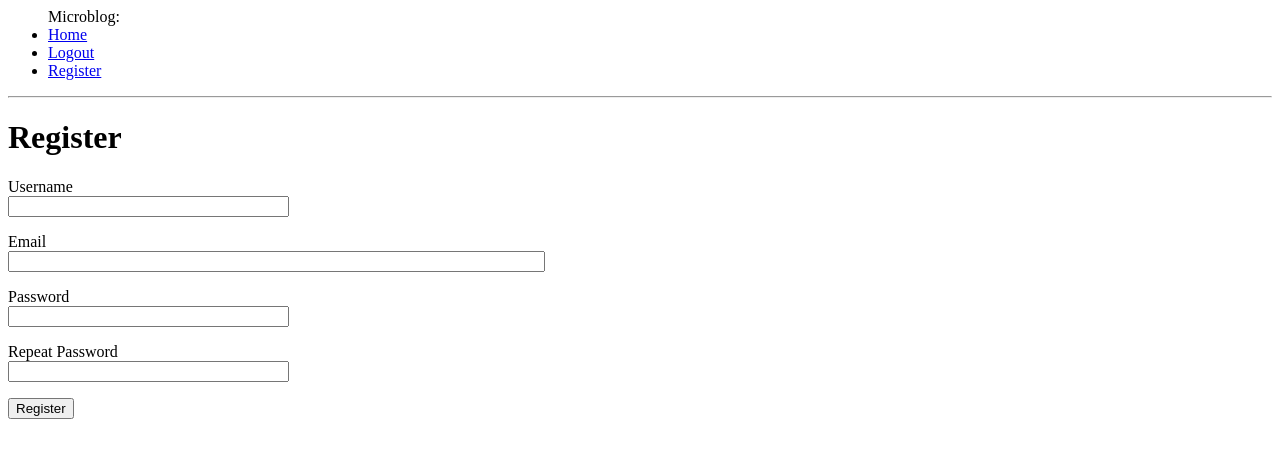
After one commit to Slsky/anoter_project, a Flask app: page /register in a window 1280 px wide. The commit adds this page. Shown: the top 458 px of the page. Run offline with Flask 2, Linux system fonts and the light colour scheme.

Commit message:
add login and register form

```diff
--- a/app/__init__.py
+++ b/app/__init__.py
@@ -2,10 +2,13 @@ from flask import Flask
 from config import Config
 from flask_sqlalchemy import SQLAlchemy
 from flask_migrate import Migrate
+from flask_login import LoginManager
 
 app = Flask(__name__)
-app.config.from_object(Config())
+app.config.from_object(Config)
 db = SQLAlchemy(app)
 migrate = Migrate(app, db)
+login = LoginManager(app)
+login.login_view = 'login'
 
 from app import routes, models
--- a/app/forms.py
+++ b/app/forms.py
@@ -1,9 +1,28 @@
 from flask_wtf import FlaskForm
 from wtforms import BooleanField, StringField, PasswordField, SubmitField
-from wtforms.validators import DataRequired
+from wtforms.validators import DataRequired, ValidationError, Email, EqualTo
+from app.models import User
 
 class LoginForm(FlaskForm):
     username = StringField("Username", validators=[DataRequired()])
     password = PasswordField("Password", validators=[DataRequired()])
     remember_me = BooleanField("Remember me")
     submit = SubmitField("Sign In")
+
+
+class RegistrationForm(FlaskForm):
+    username = StringField('Username', validators=[DataRequired()] )
+    email = StringField('Email', validators=[DataRequired(), Email()])
+    password = PasswordField('Password', validators=[DataRequired()])
+    password2 = PasswordField('Repeat Password', validators=[DataRequired(), EqualTo('password')])
+    submit = SubmitField('Register')
+
+    def validate_username(self, username):
+        user = User.query.filter_by(username=username.data).first()
+        if user is not None:
+            raise ValidationError('Please use a different username')
+
+    def validate_email(self, email):
+        user = User.query.filter_by(email=email.data).first()
+        if user is not None:
+            raise ValidationError('Please use a different email address')
--- a/app/routes.py
+++ b/app/routes.py
@@ -1,13 +1,15 @@
 # -*- coding: utf-8 -*-
 from flask import render_template, url_for, request, redirect, flash
-from app import app
-from app.forms import LoginForm
+from flask_login import current_user, login_user, logout_user, login_required
+from werkzeug.urls import url_parse
+from app import app, db
+from app.models import User
+from app.forms import LoginForm, RegistrationForm
 
 @app.route('/')
 @app.route('/index')
+@login_required
 def index():
-
-    user = {'username': 'Эльдар Рязанов'}
     posts = [
         {
             'author': {'username': 'John'},
@@ -22,13 +24,40 @@ def index():
             'body': 'Какая гадость эта ваша заливная рыба!!'
         }
     ]
-    return render_template('index.html', title='Home', user=user, posts=posts)
+    return render_template('index.html', title='Home', posts=posts)
 
 
 @app.route('/login', methods=['GET', 'POST'])
 def login():
+    if current_user.is_authenticated:
+        return redirect(url_for('index'))
     form = LoginForm()
     if form.validate_on_submit():
-        flash('Good ' + f"{form.username.data} {form.remember_me.data}")
+        user = User.query.filter_by(username=form.username.data).first()
+        if user is None or not user.check_password(form.password.data):
+            flash('Invalide login or password')
+            return redirect(url_for('login'))
+        login_user(user, remember=form.remember_me.data)
+        next_page = request.args.get('next')
+        if not next_page or url_parse(next_page).netloc != '':
+            next_page = url_for('index')
+        return redirect(next_page)
+    return render_template('login.html', form=form)
+
+@app.route('/logout')
+def logout():
+    logout_user()
+    return redirect(url_for('index'))
+
+@app.route('/register', methods=['GET', 'POST'])
+def register():
+    if current_user.is_authenticated:
         return redirect(url_for('index'))
-    return render_template('login.html', form=form)
+    form = RegistrationForm()
+    if form.validate_on_submit():
+        user = User(username=form.username.data, email=form.email.data)
+        user.set_password(form.password.data)
+        db.session.add(user)
+        db.session.commit()
+        return redirect(url_for('login'))
+    return render_template('register.html', title='Register', form=form)
--- a/app/templates/base.html
+++ b/app/templates/base.html
@@ -10,8 +10,13 @@
 
 <body>
     <ul>Microblog:
-        <li><a href="/index">Home</a></li>
-        <li><a href="/login">Login</a></li>
+        <li><a href="{{ url_for('index') }}">Home</a></li>
+        {% if current_user.is_anoniymous %}
+        <li><a href="{{ url_for('login') }}">Login</a></li>
+        {% else %}
+        <li><a href="{{ url_for('logout') }}">Logout</a></li>
+        <li><a href="{{ url_for('register') }}">Register</a></li>
+        {% endif %}
     </ul>
 
     <hr>
--- a/app/templates/index.html
+++ b/app/templates/index.html
@@ -1,7 +1,7 @@
 {% extends "base.html" %}
 
 {% block content %}
-    <h1>Hi, {{ user.username }}!</h1>
+    <h1>Hi, {{ current_user.username }}!</h1>
     {% for post in posts %}
     <div><p>{{ post.author.username }} says: <b>{{ post.body }}</b></p></div>
     {% endfor %}
--- /dev/null
+++ b/app/templates/register.html
@@ -0,0 +1,37 @@
+{% extends "base.html" %}
+
+{% block content %}
+<h1>Register</h1>
+<form action="" method="POST">
+    {{ form.hidden_tag() }}
+    <p>
+        {{form.username.label }}<br>
+        {{form.username(size=32) }}<br>
+        {% for error in form.username.errors %}
+        <span style="color: red"> [{{ error }}]</span>
+        {% endfor %}
+    </p>
+    <p>
+        {{ form.email.label }}<br>
+        {{ form.email(size=64) }}<br>
+        {% for error in form.email.errors %}
+        <span style="color: red"> [{{ error }}]</span>
+        {% endfor %}
+    </p>
+    <p>
+        {{ form.password.label }}<br>
+        {{ form.password(size=32) }}<br>
+        {% for error in form.password.errors %}
+        <span style="color:red">[{{ error }}]</span>
+        {% endfor %}
+    </p>
+    <p>
+        {{ form.password2.label }}<br>
+        {{ form.password2(size=32) }}<br>
+        {% for error in form.password2.errors %}
+        <span style="color: red">[{{ error }}]</span>
+        {% endfor %}
+    </p>
+    <p>{{ form.submit() }}</p>
+</form>
+{% endblock %}
```
Also changed, not shown: app/models.py (+16 -2 lines), app.db, 5 other files.
